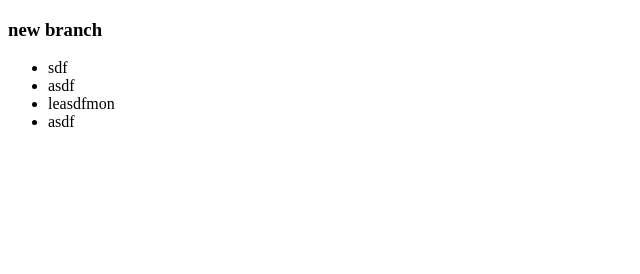
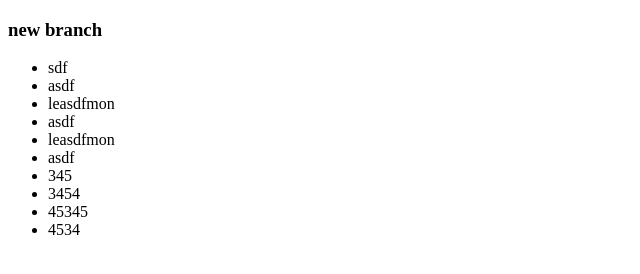
Before and after one commit to giangachu12/demo, a plain HTML site: page demo.html in a window 1280 px wide. Shown: the whole page, without its empty margins (0-640 px from the left). Drawn offline with Linux system fonts and the light colour scheme.

Commit message:
add new brand

```diff
--- a/demo.html
+++ b/demo.html
@@ -13,6 +13,12 @@
         <li>asdf</li>
         <li>leasdfmon</li>
         <li>asdf</li>
+        <li>leasdfmon</li>
+        <li>asdf</li>
+        <li>345</li>
+        <li>3454</li>
+        <li>45345</li>
+        <li>4534</li>
     </ul>
 </body>
 </html>
```
